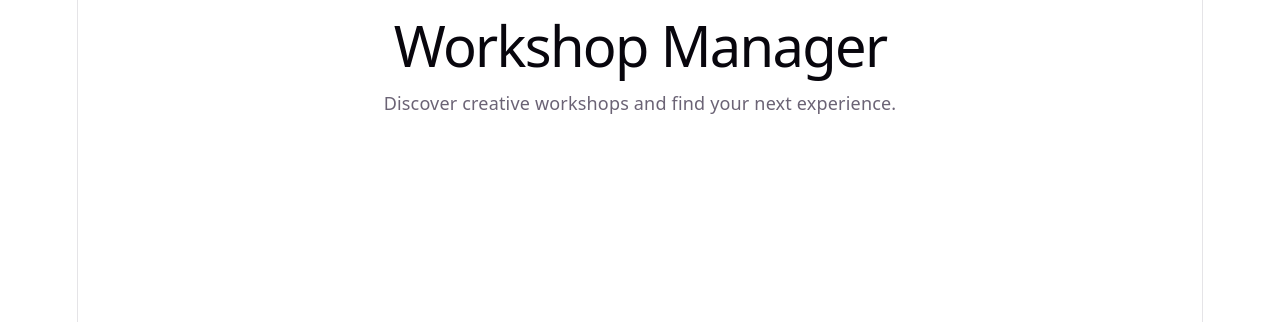
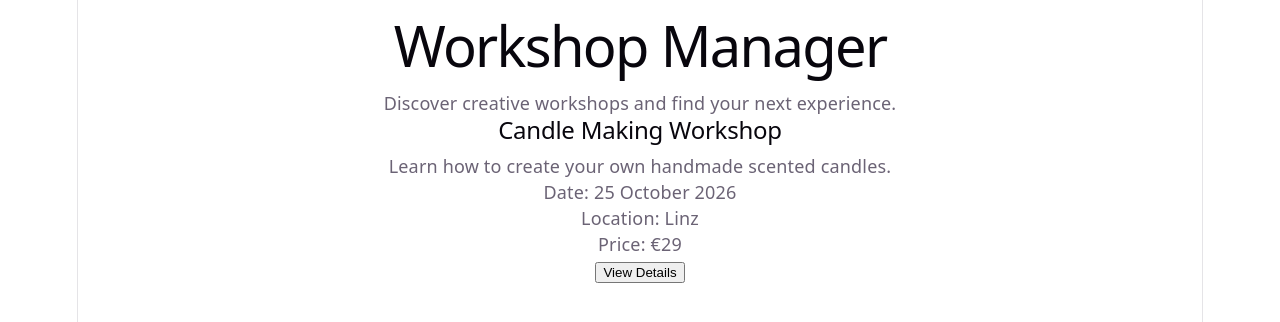
Before and after one commit to hellaszabo94-prog/workshop_manager, a React (Vite) app: page / in a window 1280 px wide. Shown: the top 322 px of the page. Built offline with nearby package versions, Linux system fonts and the light colour scheme.

Commit message:
feat: add workshop card component

```diff
--- a/src/App.jsx
+++ b/src/App.jsx
@@ -1,9 +1,13 @@
+import WorkshopCard from "./components/WorkshopCard";
+
 function App() {
   return (
     <main>
       <h1>Workshop Manager</h1>
 
       <p>Discover creative workshops and find your next experience.</p>
+
+      <WorkshopCard />
     </main>
   );
 }
--- /dev/null
+++ b/src/components/WorkshopCard.jsx
@@ -0,0 +1,17 @@
+function WorkshopCard() {
+  return (
+    <article>
+      <h2>Candle Making Workshop</h2>
+
+      <p>Learn how to create your own handmade scented candles.</p>
+
+      <p>Date: 25 October 2026</p>
+      <p>Location: Linz</p>
+      <p>Price: €29</p>
+
+      <button>View Details</button>
+    </article>
+  );
+}
+
+export default WorkshopCard;
```
